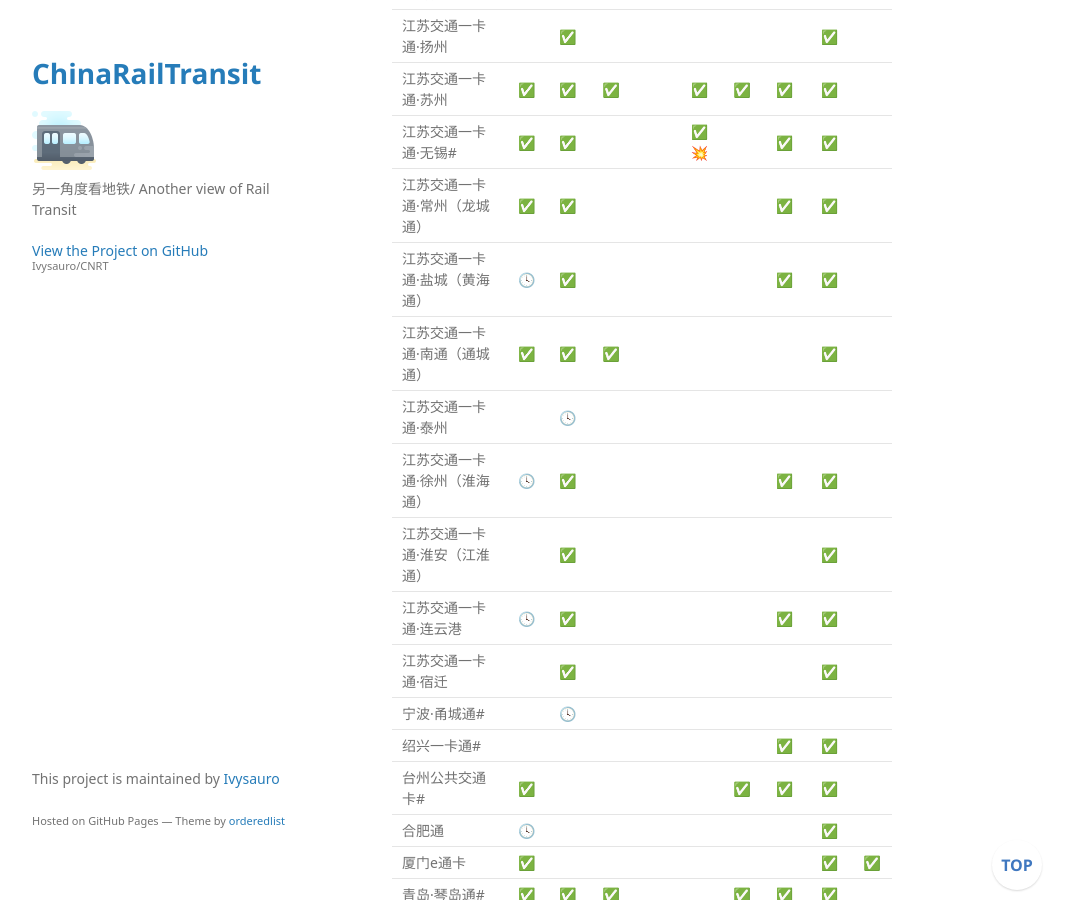
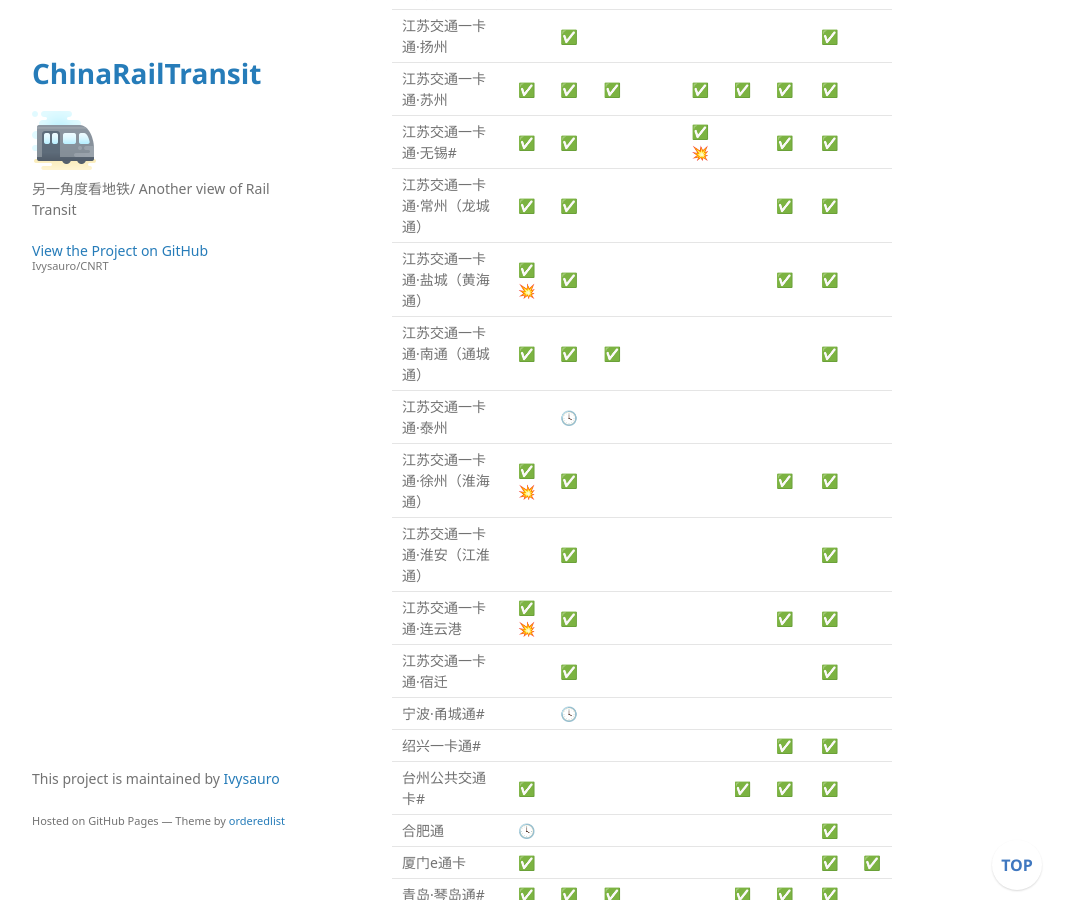
Before and after one commit to Ivysauro/CNRT, a Jekyll site: the page built from data/NFC.md, in a window 1280 px wide and 900 px high, scrolled down 1614 px. Shown: the whole window, without its empty margins (178-1249 px from the left). Built offline with Jekyll 4.4.1, drawn with Linux system fonts in a browser that asks for light colours; some web fonts are replaced; our own code applies the rules of GitHub Pages for plain Markdown files; a script that is not in the unit is left out.

Commit message:
🍊更新小米数据

```diff
--- a/data/NFC.md
+++ b/data/NFC.md
@@ -48,12 +48,12 @@
 | 江苏交通一卡通·苏州 | ✅ | ✅ | ✅ | | ✅ | ✅ | ✅ | ✅ ||
 | 江苏交通一卡通·无锡# | ✅ | ✅ | | | ✅💥 | | ✅ | ✅ ||
 | 江苏交通一卡通·常州（龙城通） | ✅ | ✅ | | | | | ✅ | ✅ ||
-| 江苏交通一卡通·盐城（黄海通） | 🕓 | ✅ | | | | | ✅ | ✅ ||
+| 江苏交通一卡通·盐城（黄海通） | ✅💥 | ✅ | | | | | ✅ | ✅ ||
 | 江苏交通一卡通·南通（通城通） | ✅ | ✅ | ✅ | | | | | ✅ ||
 | 江苏交通一卡通·泰州 | | 🕓 |
-| 江苏交通一卡通·徐州（淮海通） | 🕓 | ✅ | | | | | ✅ | ✅ ||
+| 江苏交通一卡通·徐州（淮海通） | ✅💥 | ✅ | | | | | ✅ | ✅ ||
 | 江苏交通一卡通·淮安（江淮通） | | ✅ | | | | | | ✅ ||
-| 江苏交通一卡通·连云港 | 🕓 | ✅ | | | | | ✅ | ✅ ||
+| 江苏交通一卡通·连云港 | ✅💥 | ✅ | | | | | ✅ | ✅ ||
 | 江苏交通一卡通·宿迁 | | ✅ | | | | | | ✅ ||
 | 宁波·甬城通# | | 🕓 | | | | | | ||
 | 绍兴一卡通# | | | | | | | ✅ | ✅ ||
```
